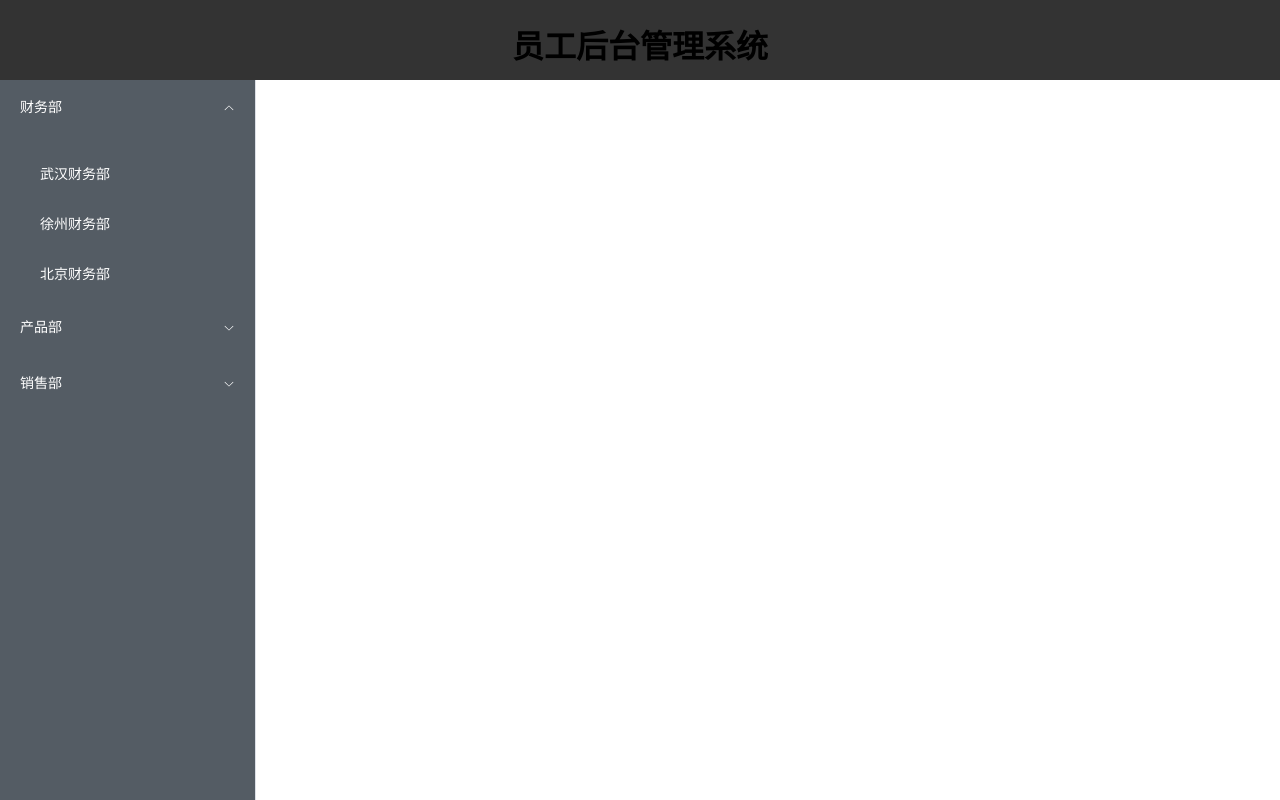
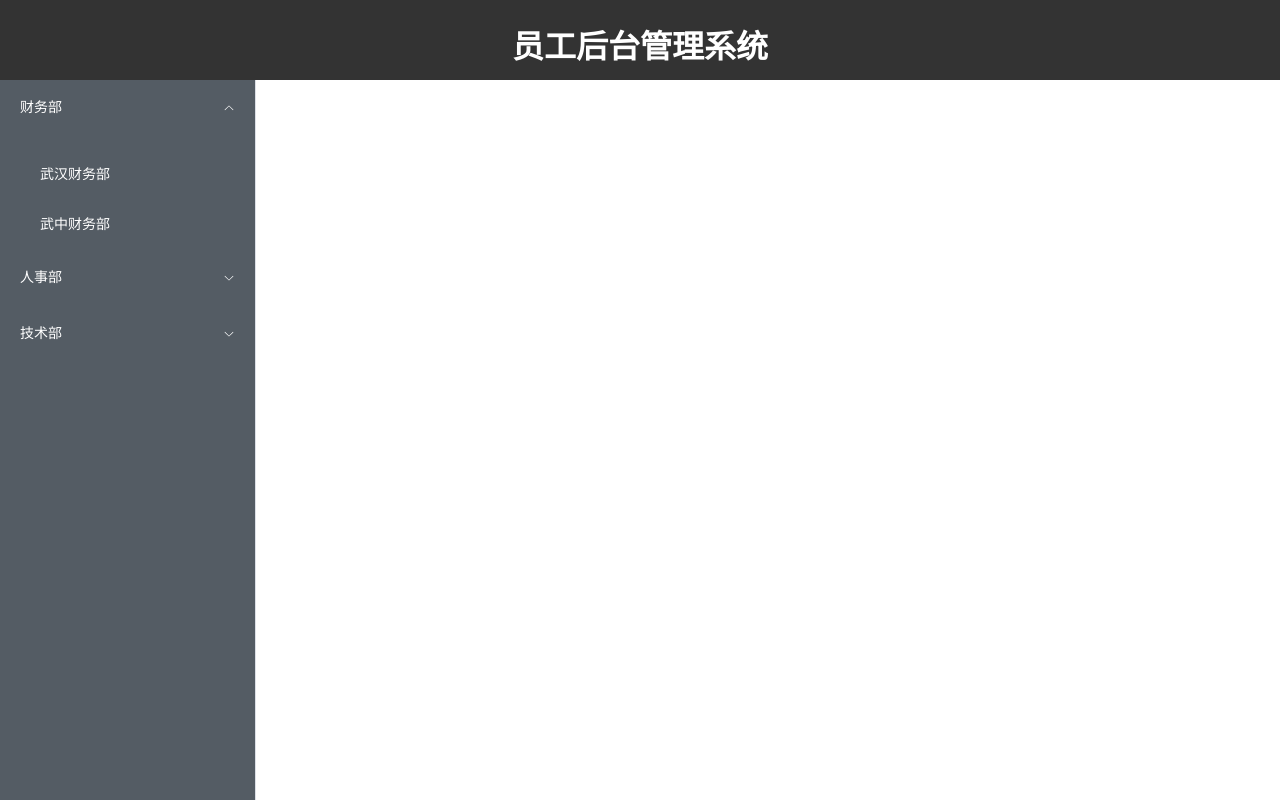
Before and after one commit to 2439569630/Employee-backend-management-system, a Vue app: page / in a window 1280 px wide. Both pictures are taken after a click on the element "财务部". Built offline with nearby package versions, Linux system fonts and the light colour scheme.

Commit message:
差数据显示，路由

```diff
--- a/src/components/home/cpb_Page/nccpb.vue
+++ /dev/null
@@ -1,3 +0,0 @@
-<template>
-    南昌产品部
-</template>
--- a/src/components/home/cpb_Page/xlcpb.vue
+++ /dev/null
@@ -1,3 +0,0 @@
-<template>
-    西凉产品部
-</template>
--- a/src/components/home/cwb_Page/bjcwb.vue
+++ /dev/null
@@ -1,3 +0,0 @@
-<template>
-    北京财务部
-</template>
--- a/src/components/home/cwb_Page/xzcwb.vue
+++ /dev/null
@@ -1,3 +0,0 @@
-<template>
-    徐州财务部
-</template>
--- a/src/components/home/ui/head.vue
+++ b/src/components/home/ui/head.vue
@@ -7,6 +7,6 @@ h1 {
     left: 25vw;
     right: 25vw;
     text-align: center;
-
+    color: #ffffff;
 }
 </style>
--- a/src/components/home/ui/left.vue
+++ b/src/components/home/ui/left.vue
@@ -7,31 +7,12 @@
         default-active="2"
         text-color="#fff"
       >
-        <el-sub-menu index="1">
+        <el-sub-menu :index=iten.id.toString() v-for="iten in data">
           <template #title>
-            <span>财务部</span>
+            <span>{{ iten.name }}</span>
           </template>
           <el-menu-item-group>
-            <el-menu-item index="1_1" @click="click('1_1')">武汉财务部</el-menu-item>
-            <el-menu-item index="1_2" @click="click('1_2')">徐州财务部</el-menu-item>
-            <el-menu-item index="1_3" @click="click('1_3')">北京财务部</el-menu-item>
-          </el-menu-item-group>
-        </el-sub-menu>
-        <el-sub-menu index="2">
-          <template #title>
-            <span>产品部</span>
-          </template>
-          <el-menu-item-group>
-            <el-menu-item index="2_1" @click="click('2_1')">南昌产品部</el-menu-item>
-            <el-menu-item index="2_2" @click="click('2_2')">西凉产品部</el-menu-item>
-          </el-menu-item-group>
-        </el-sub-menu>
-        <el-sub-menu index="3">
-          <template #title>
-            <span>销售部</span>
-          </template>
-          <el-menu-item-group>
-            <el-menu-item index="3_1" @click="click('3_1')">深圳销售部</el-menu-item>
+            <el-menu-item :index=iten_sub.id.toString() v-for="iten_sub in iten.sub" @click="click(iten_sub.id)">{{ iten_sub.name }}</el-menu-item>
           </el-menu-item-group>
         </el-sub-menu>
       </el-menu>
@@ -41,39 +22,70 @@
 <script setup>
 import router from '../../../router';
 import {ref} from 'vue'
-const data = ref([
+const data = [
   {
     id: 1,
-    name: '财务部',
-    super: 0
+    name: "财务部",
+    super: 0,
+    sub: [
+      {
+        id: 4,
+        name: "武汉财务部",
+        super: 0
+      },
+      {
+        id: 5,
+        name: "武中财务部",
+        super: 0
+      },
+    ],
   },
   {
     id: 2,
-    name: '产品部',
-    super: 0
+    name: "人事部",
+    super: 0,
+    sub: [
+      {
+        id: 6,
+        name: "武汉人事部",
+        super: 0
+      },
+      {
+        id: 7,
+        name: "武中人事部",
+        super: 0
+      },
+    ],
   },
   {
     id: 3,
-    name: '销售部',
-    super: 0
+    name: "技术部",
+    super: 0,
+    sub: [
+      {
+        id: 8,
+        name: "武汉技术部",
+        super: 0
+      },
+      {
+        id: 9,
+        name: "武中技术部",
+        super: 0
+      },
+    ],
   },
-  {
-    id: 4,
-    name: '财务部',
-    super: 1
-  },
-])
-const url = {
-  '1_1': '/whcwb',
-  '1_2': '/bjcwb',
-  '1_3': '/xzcwb',
-  '2_1': '/nccpb',
-  '2_2': '/xlcpb',
-  '3_1': '/szxsb'
-}
+];
+
+// const url = {
+//   '1_1': '/whcwb',
+//   '1_2': '/bjcwb',
+//   '1_3': '/xzcwb',
+//   '2_1': '/nccpb',
+//   '2_2': '/xlcpb',
+//   '3_1': '/szxsb'
+// }
 const click = (i) => {
-  router.push(url[i])
-  console.log(url[i]);
+  router.push('/uesdata/' + i)
 }
 </script>
 <style scoped>
--- a/src/components/home/cwb_Page/whcwb.vue
+++ b/src/components/home/ui/useDate.vue
@@ -1,3 +1,3 @@
 <template>
-    武汉财务部
+    uesdata11
 </template>
--- a/src/components/home/xsb_Page/szxsb.vue
+++ /dev/null
@@ -1,3 +0,0 @@
-<template>
-    深圳销售部
-</template>
```
Also changed, not shown: src/router/index.js (+3 -18 lines).
